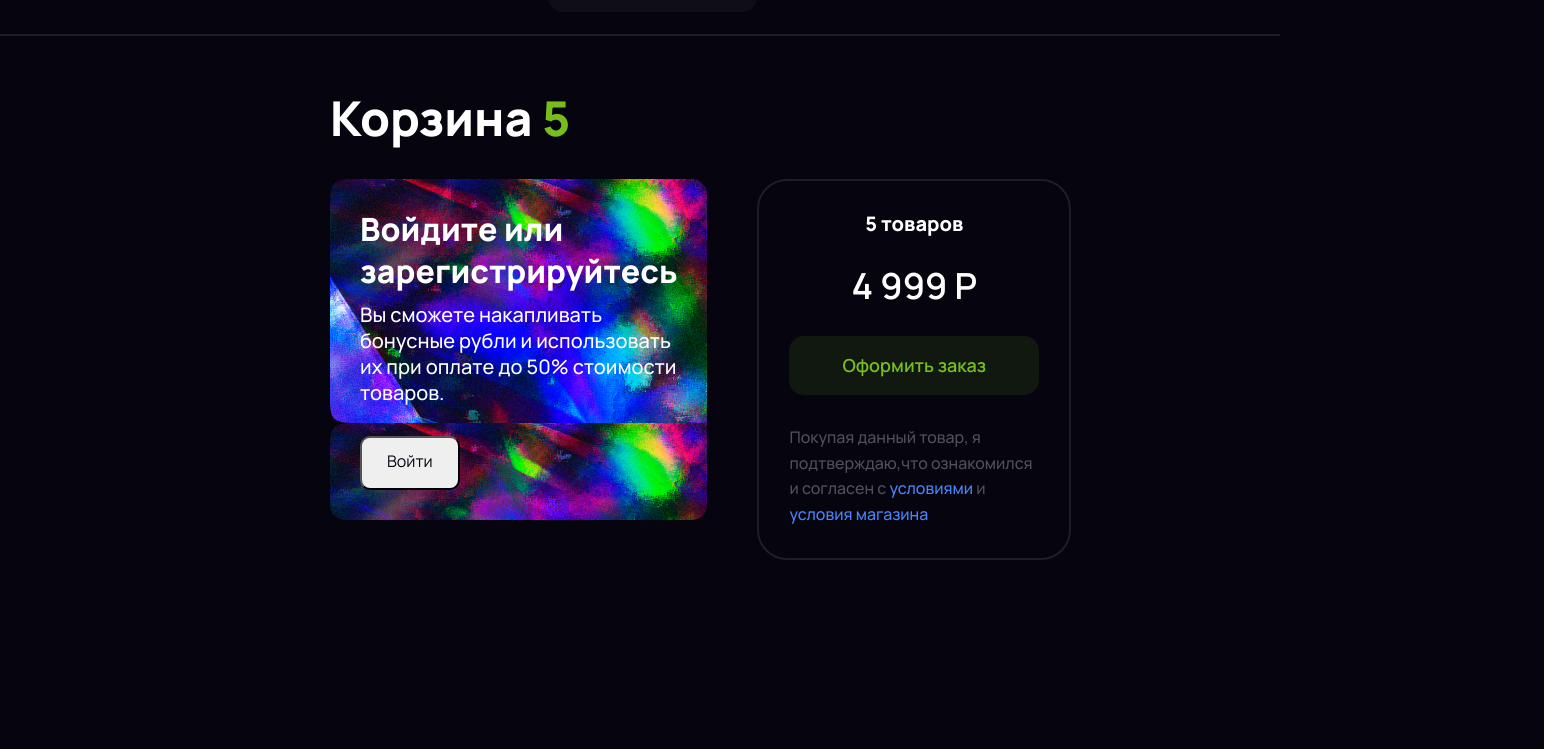
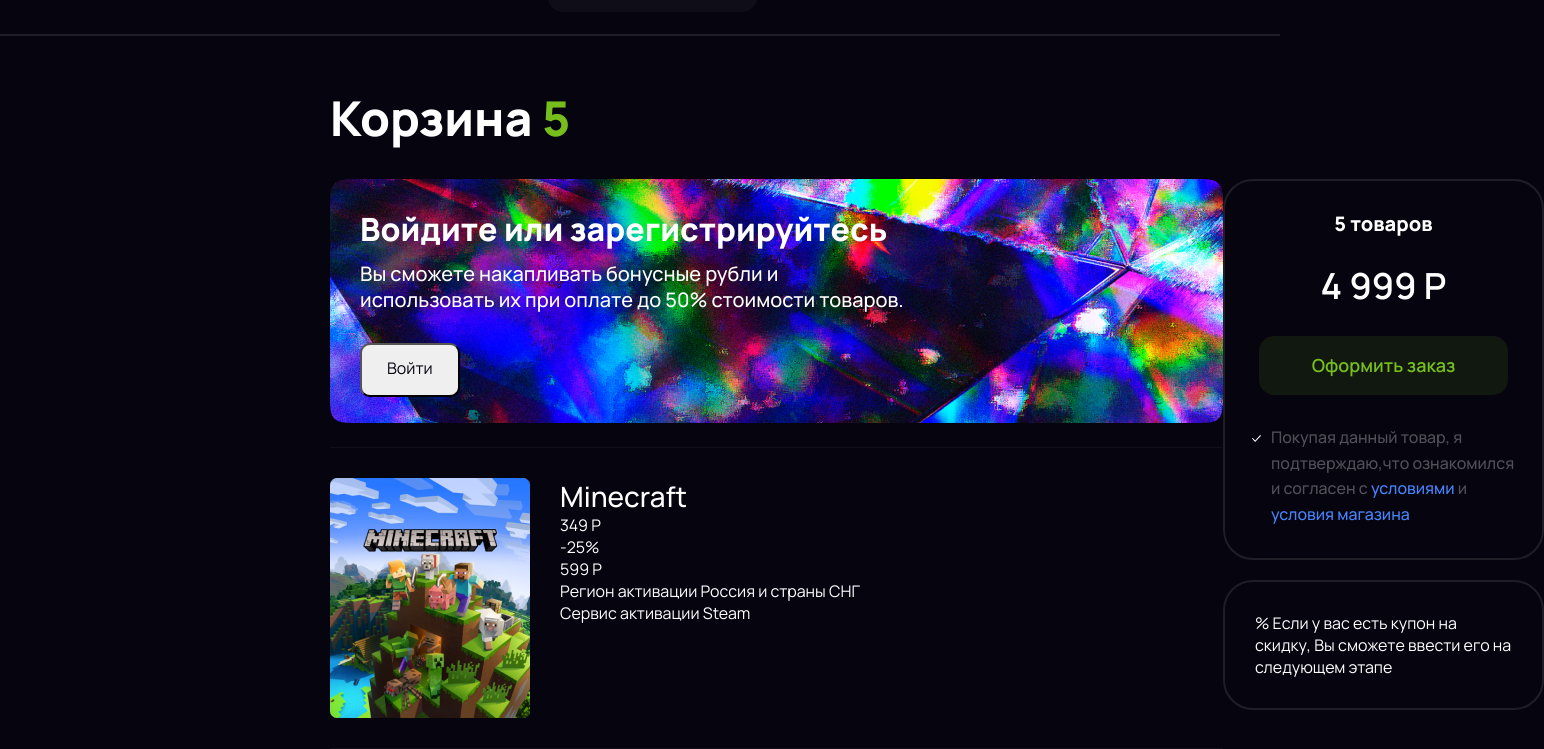
Before and after one commit to atkbrc354/react-app, a React (Create React App) app in the folder my-app/: page /basket in a window 1280 px wide. Shown: the part 119-868 px from the top of the page, 1544 px wide, since content can reach past the window. Before the commit the page ends 800 px from the top, so only its background shows below. Built offline with nearby package versions, Linux system fonts and the light colour scheme.

Commit message:
feah: add product-card

```diff
--- a/my-app/src/Components/Basket.jsx
+++ b/my-app/src/Components/Basket.jsx
@@ -1,5 +1,6 @@
 import styleBasket from '../scss/bascket.module.scss';
 import { Link } from 'react-router-dom';
+import ProductCard from './ProductCard';
 
 
 function Basket() {
@@ -14,12 +15,20 @@
                         и использовать их при оплате до 50% стоимости товаров.</p>
                         <button className={styleBasket.basket_box_btn}>Войти</button>
                     </div>
+                    <ProductCard />
                 </div>
                 <div className={styleBasket.basket_box_rigth}>
-                    <p className={styleBasket.desc_top_rigth}>5 товаров</p>
-                    <p className={styleBasket.price_top_rigth}>4 999 Р</p>
-                    <button className={styleBasket.btn_top_rigth}>Оформить заказ</button>
-                    <p className={styleBasket.desc_bottom_rigth}>Покупая данный товар, я подтверждаю,что ознакомился и согласен с <Link className={styleBasket.link} to="/">условиями </Link> и <Link className={styleBasket.link} to="/">условия магазина</Link></p>
+                    <div className={styleBasket.basket_box_rigth_top}>
+                        <p className={styleBasket.desc_top_rigth}>5 товаров</p>
+                        <p className={styleBasket.price_top_rigth}>4 999 Р</p>
+                        <button className={styleBasket.btn_top_rigth}>Оформить заказ</button>
+                        <div className={styleBasket.desc_bottom_block}>
+                            <p className={styleBasket.desc_bottom_rigth}>Покупая данный товар, я подтверждаю,что ознакомился и согласен с <Link className={styleBasket.link} to="/">условиями </Link> и <Link className={styleBasket.link} to="/">условия магазина</Link></p>
+                        </div>
+                    </div>
+                    <div className={styleBasket.basket_box_rigth_bottom}>
+                        <p>% Если у вас есть купон на скидку, Вы сможете ввести его на следующем этапе</p>
+                    </div>
                 </div>
             </div>
         </div>
--- /dev/null
+++ b/my-app/src/Components/ProductCard.jsx
@@ -0,0 +1,31 @@
+import styleProduct from '../scss/product-card.module.scss';
+import productCard from '../assets/image/product-card.jpg';
+
+function ProductCard() {
+  return (
+    <div className={styleProduct.product_cards}>
+      <div className={styleProduct.product_line}></div>
+      <div className={styleProduct.product_box}>
+        <img className={styleProduct.image_card} src={productCard} alt="product-card" />
+        <div className={styleProduct.product_desc_block}>
+          <div className={styleProduct.product_desc_left}>
+            <h3 className={styleProduct.product_title}>Minecraft</h3>
+            <div className={styleProduct.product_price_block}>
+              <p className={styleProduct.product_price}>349 Р</p>
+              <p className={styleProduct.product_price}>-25%</p>
+              <p className={styleProduct.product_price}>599 Р</p>
+            </div>
+            <p className={styleProduct.product_price}>Регион активации  Россия и страны СНГ</p>
+            <p className={styleProduct.product_price}>Сервис активации  Steam</p>
+          </div>
+          <div className={styleProduct.product_desc_rigth}>
+
+          </div>
+        </div>
+      </div>
+      <div className={styleProduct.product_line}></div>
+    </div>
+    );
+}
+
+export default ProductCard;
--- a/my-app/src/scss/bascket.module.scss
+++ b/my-app/src/scss/bascket.module.scss
@@ -16,18 +16,21 @@
 }
 
 .basket_box {
-    display: flex;
+    display: grid;
+    grid-template-columns: 893px 321px;
     width: 100%;
-    gap: 50px;
+    justify-content: space-between;
     .basket_box_left {
         max-width: 893px;
         width: 100%;
+        height: 244px;
         .basket_box_top {
             border-radius: 15px;
-            background: url('../assets/image/basket_box_top.png');
+            background: url('../assets/image/basket_box_top.png') no-repeat;
             max-width: 893px;
             width: 100%;
             padding: 30px;
+            margin-bottom: 20px;
             .basket_box_title {
                 color: $white;
                 font-size: 32px;
@@ -50,7 +53,8 @@
                 color: $black;
                 font-size: 16px;
                 font-weight: 400;
-                line-height: 130%
+                line-height: 130%;
+                transition: all 200ms ease-in-out;
             }
 
             .basket_box_btn:hover {
@@ -60,6 +64,9 @@
         }
     }
     .basket_box_rigth {
+        display: flex;
+        flex-direction: column;
+        .basket_box_rigth_top {
             border-radius: 30px;
             border: 2px solid rgba(255, 255, 255, 0.10);
             padding: 30px;
@@ -67,6 +74,7 @@
             display: flex;
             flex-direction: column;
             align-items: center;
+            margin-bottom: 20px;
             .desc_top_rigth {
                 color: $white;
                 text-align: center;
@@ -95,10 +103,20 @@
                 font-weight: 600;
                 line-height: 130%;
                 margin-bottom: 30px;
+                transition: all 200ms ease-in-out;
             }
+            .btn_top_rigth:hover {
+                cursor: pointer;
+                background: rgba(104, 163, 27, 0.1);
+            }
+            .desc_bottom_block {
+                display: flex;
+                gap: 5px;
                 .desc_bottom_rigth {
                     color: rgba(255, 255, 255, 0.30);
                     font-size: 16px;
+                    display: inline-block;
+                    width: 244px;
                     font-weight: 500;
                     line-height: 160%;
                 }
@@ -106,4 +124,16 @@
                     color: $color-blue;
                 }
             }
+            .desc_bottom_block::before {
+                content: url('../assets/bascket-icons/check-mark.svg');
+                margin-right: 5px;
             }
+        }
+        .basket_box_rigth_bottom {
+            border-radius: 30px;
+            width: 321px;
+            padding: 30px;
+            border: 2px solid rgba(255, 255, 255, 0.10);
+        }
+    }
+}
--- /dev/null
+++ b/my-app/src/scss/product-card.module.scss
@@ -0,0 +1,27 @@
+@import 'variables';
+@import './libs/basic.scss';
+@import 'fonts.scss';
+
+
+.product_cards {
+    .product_line {
+        width: 100%;
+        height: 1px;
+        background-color: $black-line;
+        margin-bottom: 30px;
+    }
+    .product_box {
+        display: flex;
+        margin-bottom: 30px;
+        .image_card {
+            border-radius: 7px;
+            margin-right: 30px;
+        }
+        .product_title {
+            color: $white;
+            font-size: 28px;
+            font-weight: 500;
+            line-height: 130%;
+        }
+    }
+}
--- a/my-app/src/scss/variables.scss
+++ b/my-app/src/scss/variables.scss
@@ -1,4 +1,5 @@
 $black: #06040F;
+$black-line: #13101B;
 $white: #fff;
 $background: #ffdf8c;
 $color-grin: #77BE1D;
```
Also changed, not shown: my-app/src/assets/bascket-icons/check-mark.svg (added), my-app/src/assets/image/product-card.jpg (added). Lines whose indentation alone changed are shown as unchanged.
